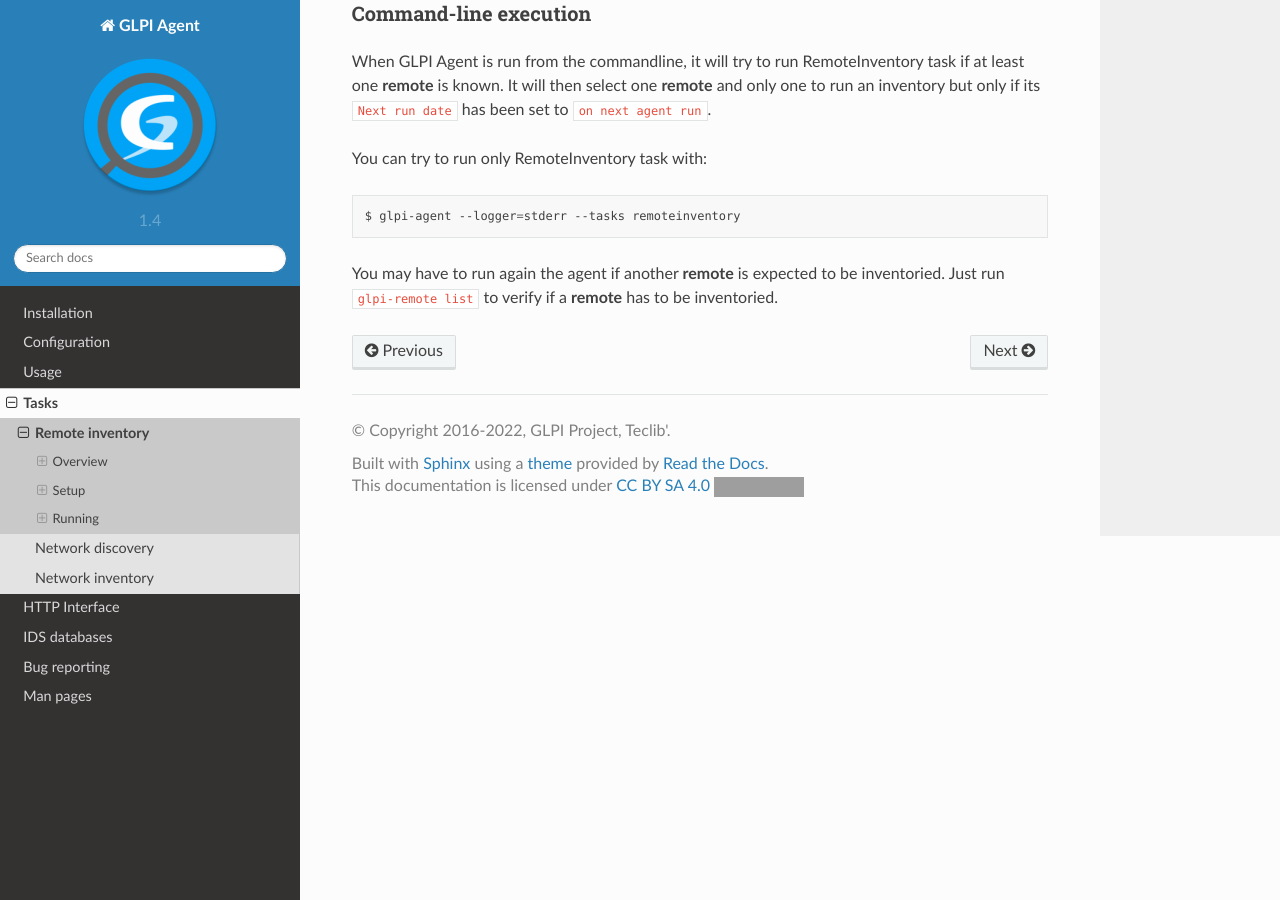
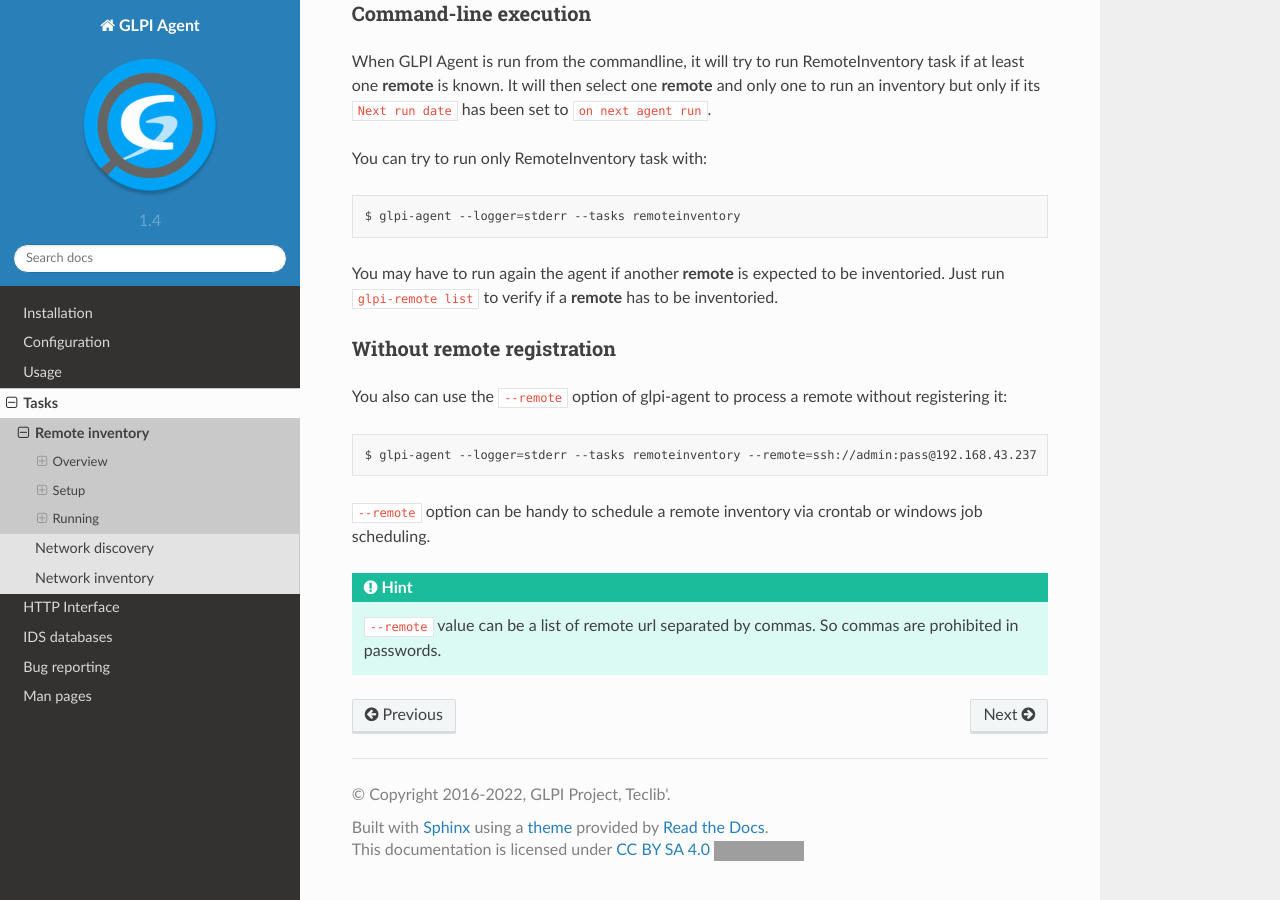
Before and after one commit to glpi-project/doc-agent, a Sphinx documentation site: the page built from source/tasks/remote-inventory.rst, in a window 1280 px wide and 900 px high, scrolled down 2647 px. Built offline with Sphinx 7.4.7 and the Read the Docs theme 2.0.0, drawn with Linux system fonts in a browser that asks for light colours; grey boxes are pictures that could not be loaded.

Commit message:
glpi-agent --remote option documentation

```diff
--- a/source/tasks/remote-inventory.rst
+++ b/source/tasks/remote-inventory.rst
@@ -117,3 +117,18 @@
    glpi-agent --logger=stderr --tasks remoteinventory
 
 You may have to run again the agent if another **remote** is expected to be inventoried. Just run ``glpi-remote list`` to verify if a **remote** has to be inventoried.
+
+Without remote registration
+^^^^^^^^^^^^^^^^^^^^^^^^^^^
+
+You also can use the ``--remote`` option of glpi-agent to process a remote without registering it:
+
+.. prompt:: bash
+
+   glpi-agent --logger=stderr --tasks remoteinventory --remote=ssh://admin:pass@192.168.43.237
+
+``--remote`` option can be handy to schedule a remote inventory via crontab or windows job scheduling.
+
+.. hint::
+
+   ``--remote`` value can be a list of remote url separated by commas. So commas are prohibited in passwords.
```
